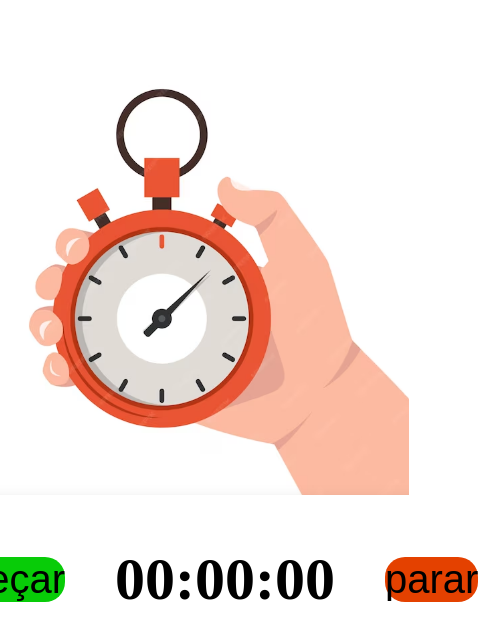
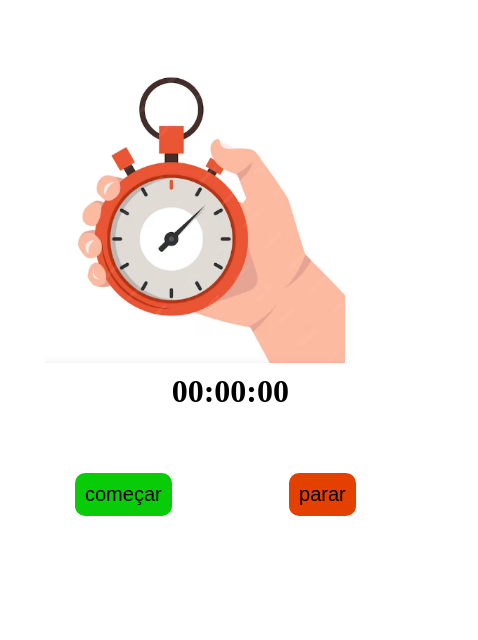
Before and after one commit to Silvaguedes/projeto-cronometro, a plain HTML site: page index.html in a window 390 px wide. Shown: the whole page, 478 px wide, since content can reach past the window. Drawn offline with Linux system fonts and the light colour scheme.

Commit message:
Foi aplicado a função responsividad aqui.

```diff
--- a/index.html
+++ b/index.html
@@ -7,16 +7,18 @@
     <link rel="stylesheet" href="./style.css">
 </head>
 <body>
+    <main>
     <div>
     <img  src="./img/Captura de tela 2024-01-04 215910.png" alt="conômetro">
 </div>
     <div class="cron">
-    <button onclick="começar()" class="começar"> começar </button>
+    <button onclick="começar()" class="começar"><p>começar</p>  </button>
 
     <h1  class="numero">00:00:00</h1>
 
-    <button onclick="parar()" class="parar">parar</button>
+    <button onclick="parar()" class="parar"><p>parar</p></button>
     </div>
+</main>
 
 </body>
 <script src="./script.js" > </script>
--- a/style.css
+++ b/style.css
@@ -1,37 +1,34 @@
-
-*{
+* {
     padding: 0;
     margin: 0;
-    box-sizing: border-box;
+
 
 }
 
-div{
-display: flex;
-justify-content: center;
-align-items: center;
-margin-top: 50px;
+div {
+    margin-top: 50px;
+    display: flex;
+    width: 100%;
+    justify-content: space-around;
 
 }
-.cron{
+
+.cron {
+    display: flex;
     margin-top: 50px;
-display: flex;
-justify-content: center;
-align-items: center;
-font-size: 30px;
+    width: 100%;
+    justify-content: space-around;
 }
 
-.começar{
-font-size: 40px;
+.começar {
+    font-size: 40px;
     width: 200px;
     margin-right: 50px;
     background-color: rgb(8, 204, 8);
     border: 0;
-    border-radius: 20px;
+    border-radius: 10px;
     cursor: pointer;
 }
-
-
 
 .começar:hover {
     opacity: 0.8;
@@ -41,14 +38,16 @@ font-size: 40px;
     opacity: 0.5;
 }
 
-.parar{
+
+.parar {
     font-size: 40px;
     width: 200px;
     margin-left: 50px;
     background-color: rgb(228, 65, 0);
-    border-radius: 20px;
+    border-radius: 10px;
     border: none;
-cursor: pointer;
+    cursor: pointer;
+
 }
 
 .parar:hover {
@@ -58,3 +57,40 @@ cursor: pointer;
 .parar:active {
     opacity: 0.5;
 }
+
+@media screen and (max-width:786px) {
+    main {
+        display: flex;
+        width: 100%;
+        flex-direction: column;
+    }
+
+    img {
+        width: 300px;
+        margin-bottom: 40px;
+        margin: 0;
+    }
+
+    .começar {
+        margin: 0;
+        font-size: 20px;
+        padding: 10px;
+        margin-left: 75px;
+        margin-top: 100px;
+
+    }
+
+    .parar {
+        margin: 0;
+        font-size: 20px;
+        padding: 10px;
+        margin-right: 75px;
+        margin-top: 100px;
+
+    }
+
+    .cron {
+        margin-top: 10px;
+
+    }
+}
```
